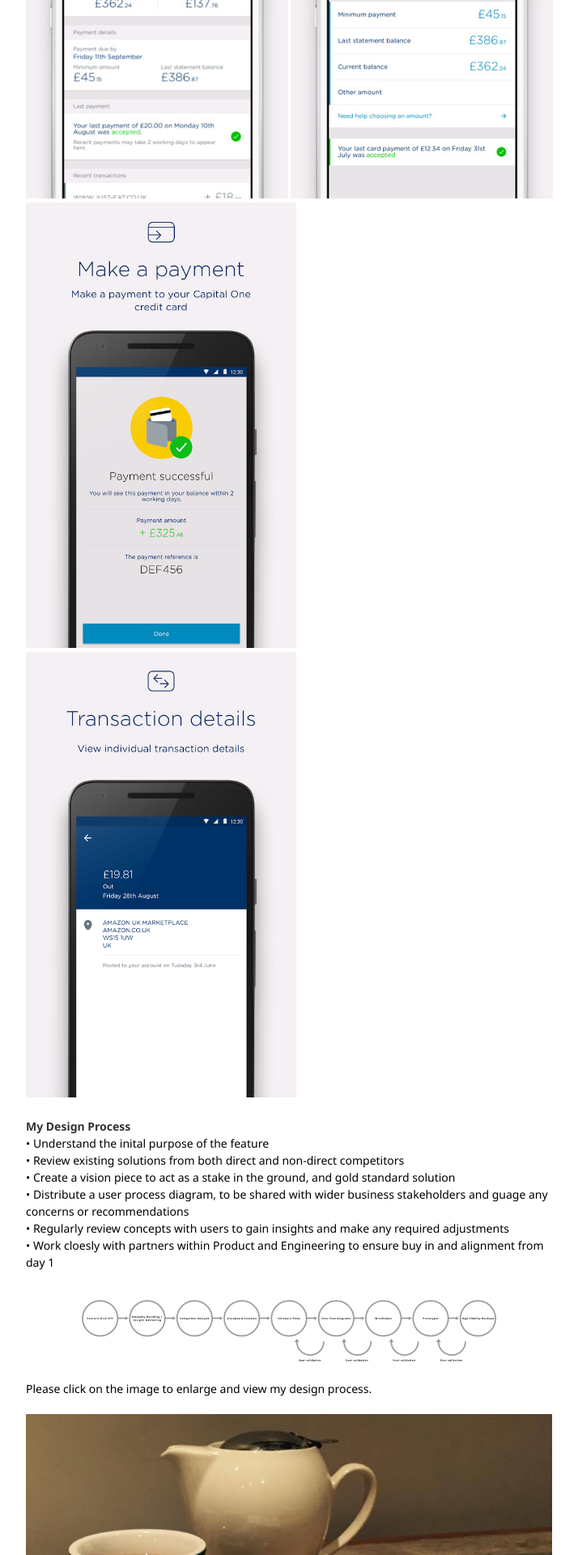
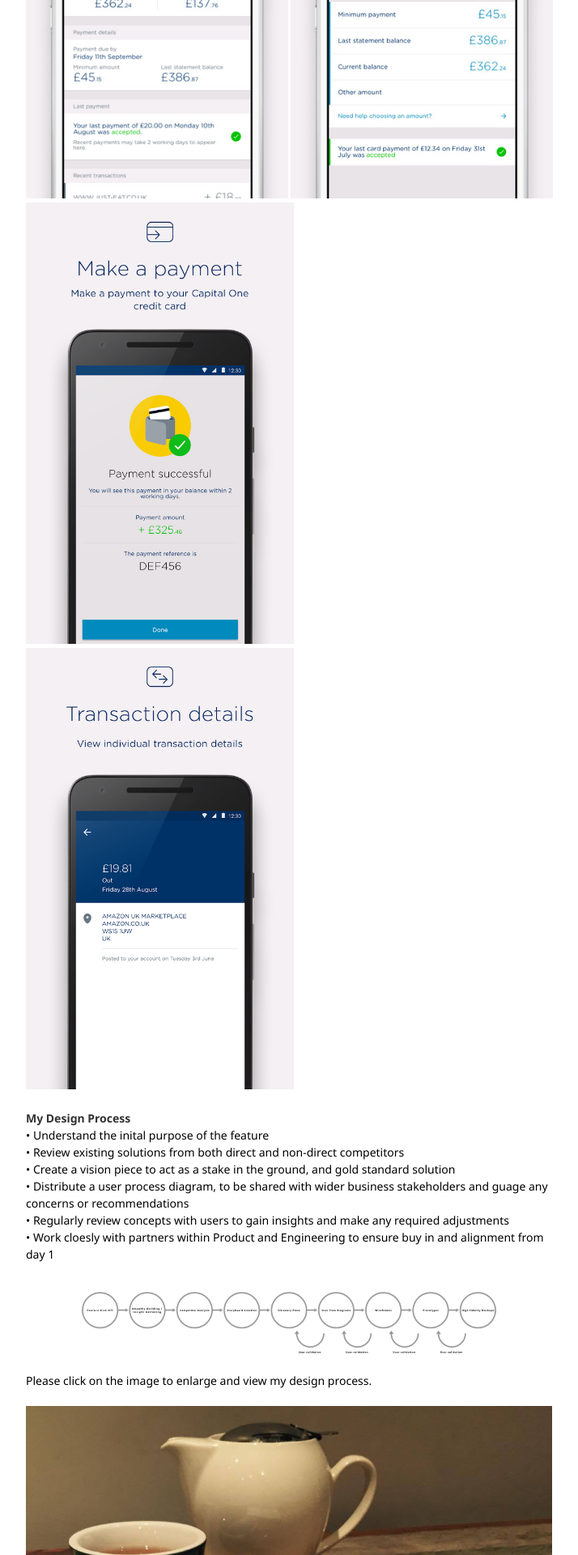
Before and after one commit to syeef/syeefkarim-2016-v0, a Jekyll site: the page built from portfolio/capitalone.md, in a window 1280 px wide. Shown: the part 1535-3455 px from the top of the page at 81% size, without its empty margins (279-993 px from the left). Built offline with Jekyll 4.4.1, drawn with Linux system fonts in a browser that asks for light colours.

Commit message:
update capital one page

```diff
--- a/portfolio/capitalone.md
+++ b/portfolio/capitalone.md
@@ -33,8 +33,8 @@ Create a mobile app to allow customers to easily service their accounts, receive
 <img src="/images/posts/capitalone/iOSAAG.png" height="575px">
 <img src="/images/posts/capitalone/iOSPayment.png" height="575px">
 <br>
-<img src="/images/posts/capitalone/AnroidSuccessfulPayment.png" height="550px">
-<img src="/images/posts/capitalone/AndroidTransactionDetails.png" height="550px">
+<img src="/images/posts/capitalone/AnroidSuccessfulPayment.png" height="545px">
+<img src="/images/posts/capitalone/AndroidTransactionDetails.png" height="545px">
 
 **My Design Process**
 • Understand the inital purpose of the feature
```
